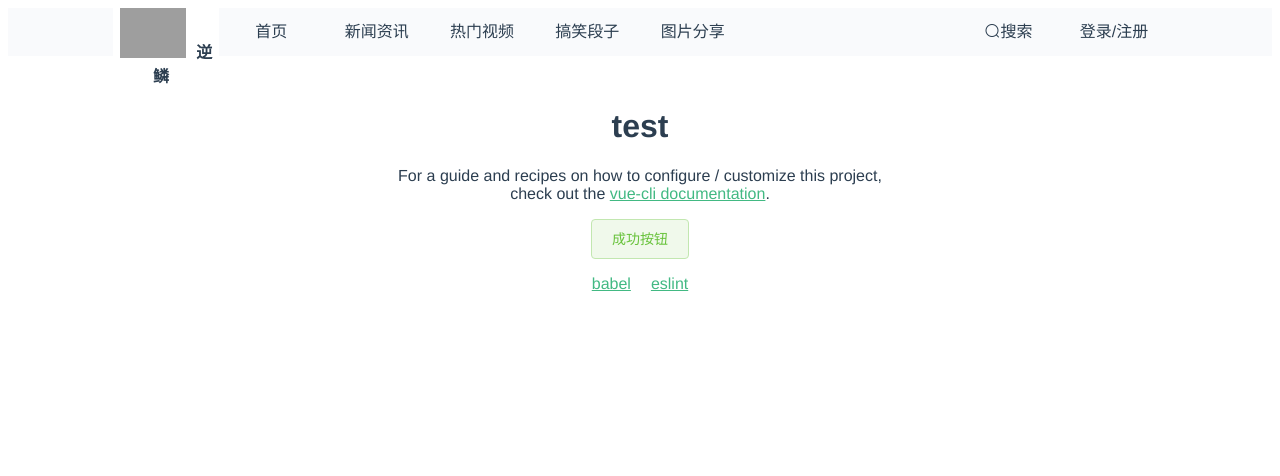
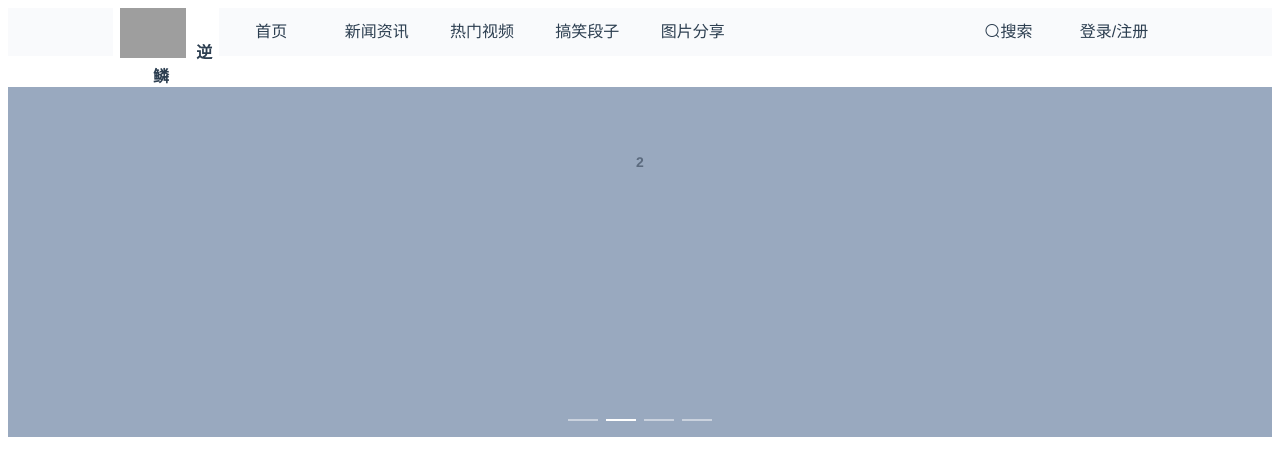
Before and after one commit to ld11620967/todaynews, a Vue app: page / in a window 1280 px wide. Shown: the top 476 px of the page. Built offline with nearby package versions, Linux system fonts and the light colour scheme; grey boxes are pictures that could not be loaded.

Commit message:
add Carousel

```diff
--- a/src/App.vue
+++ b/src/App.vue
@@ -2,20 +2,20 @@
   <div id="app">
     <headBar/>
     <diaLog ref='diaLog'/>
-    <HelloWorld msg="test"/>
+    <carousel/>
   </div>
 </template>
 
 <script>
-import HelloWorld from './components/HelloWorld.vue'
 import HeadBar from './components/HeadBar.vue'
 import DiaLog from './components/DiaLog.vue'
+import Carousel from './components/Carousel.vue'
 export default {
   name: 'app',
   components: {
-    HelloWorld,
     headBar:HeadBar,
-    diaLog:DiaLog
+    diaLog:DiaLog,
+    carousel:Carousel
   }
 }
 </script>
--- /dev/null
+++ b/src/components/Carousel.vue
@@ -0,0 +1,28 @@
+<template>
+  <div class="block">
+    <!-- <span class="demonstration">Click 指示器触发</span> -->
+    <el-carousel trigger="click" height="350px">
+      <el-carousel-item v-for="item in 4" :key="item">
+        <h3>{{ item }}</h3>
+      </el-carousel-item>
+    </el-carousel>
+  </div>
+</template>
+
+<style>
+  .el-carousel__item h3 {
+    color: #475669;
+    font-size: 14px;
+    opacity: 0.75;
+    line-height: 150px;
+    margin: 0;
+  }
+
+  .el-carousel__item:nth-child(2n) {
+     background-color: #99a9bf;
+  }
+
+  .el-carousel__item:nth-child(2n+1) {
+     background-color: #d3dce6;
+  }
+</style>
--- a/src/components/HelloWorld.vue
+++ /dev/null
@@ -1,43 +0,0 @@
-<template>
-  <div class="hello">
-    <h1>{{ msg }}</h1>
-    <p>
-      For a guide and recipes on how to configure / customize this project,<br>
-      check out the
-      <a href="https://cli.vuejs.org" target="_blank" rel="noopener">vue-cli documentation</a>.
-    </p>
-      <el-button type="success" plain>成功按钮</el-button>
-    <ul>
-      <li><a href="https://github.com/vuejs/vue-cli/tree/dev/packages/%40vue/cli-plugin-babel" target="_blank" rel="noopener">babel</a></li>
-      <li><a href="https://github.com/vuejs/vue-cli/tree/dev/packages/%40vue/cli-plugin-eslint" target="_blank" rel="noopener">eslint</a></li>
-    </ul>
-
-  </div>
-</template>
-
-<script>
-export default {
-  name: 'HelloWorld',
-  props: {
-    msg: String
-  }
-}
-</script>
-
-<!-- Add "scoped" attribute to limit CSS to this component only -->
-<style scoped>
-h3 {
-  margin: 40px 0 0;
-}
-ul {
-  list-style-type: none;
-  padding: 0;
-}
-li {
-  display: inline-block;
-  margin: 0 10px;
-}
-a {
-  color: #42b983;
-}
-</style>
```
